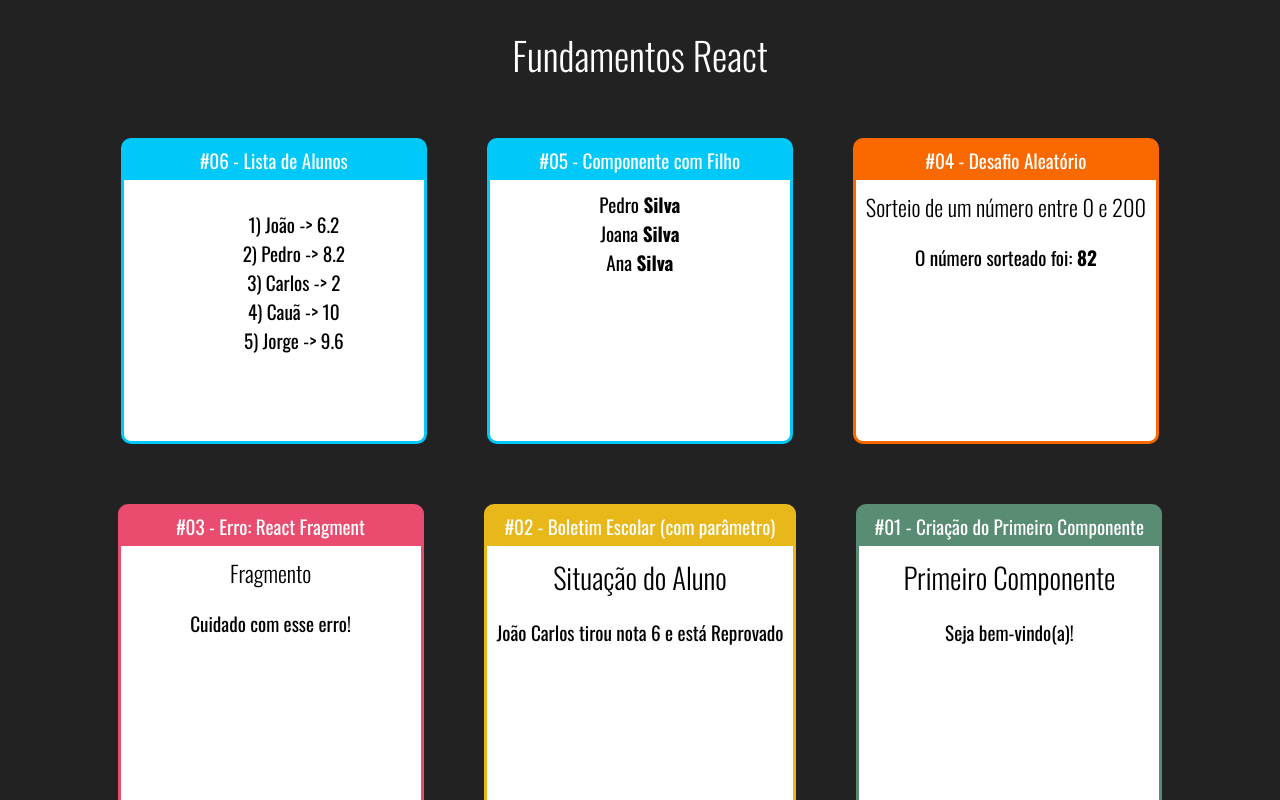
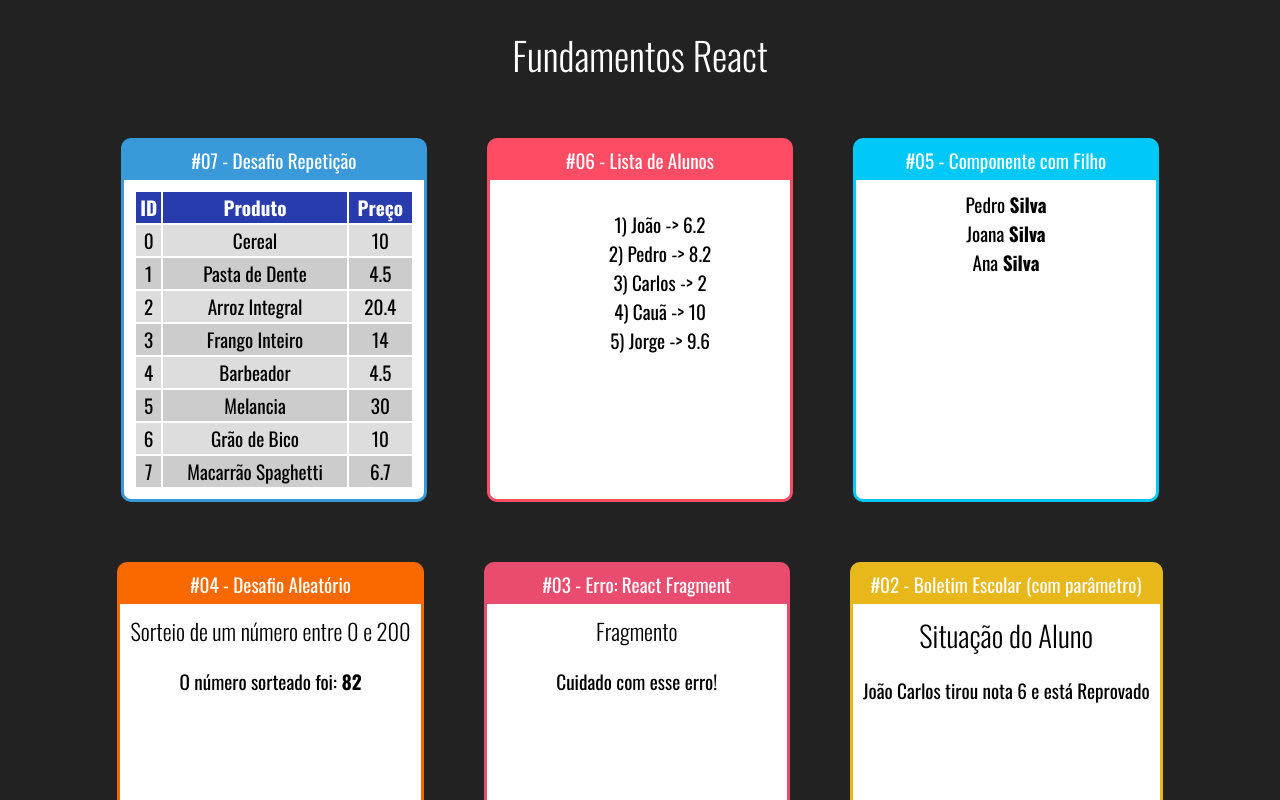
Before and after one commit to estevan324/fundamentos-react, a React (Create React App) app in the folder fundamentos-react/: page / in a window 1280 px wide. Shown: the top 800 px of the page. Built offline with nearby package versions, Linux system fonts and the light colour scheme.

Commit message:
Exercício: Criação do componente ListaProdutos onde irá exibir uma lista utilizando a função map para fazer um repetição de todos os produtos presentes no arquivo produtos.js

```diff
--- a/fundamentos-react/src/App.jsx
+++ b/fundamentos-react/src/App.jsx
@@ -8,6 +8,7 @@ import Card from './components/layout/Card'
 import Familia from './components/basicos/Familia'
 import FamiliaMembro from './components/basicos/FamiliaMembro'
 import ListaAlunos from './components/repeticao/ListaAlunos'
+import ListaProdutos from './components/repeticao/ListaProdutos'
 
 export default () => {
     return (
@@ -15,7 +16,11 @@ export default () => {
             <h1>Fundamentos React</h1>
             <div className='cards'>
 
-                <Card titulo='#06 - Lista de Alunos' color='#00C8F8'>
+                <Card titulo='#07 - Desafio Repetição' color='#3A9AD9'>
+                    <ListaProdutos></ListaProdutos>
+                </Card>
+
+                <Card titulo='#06 - Lista de Alunos' color='#FF4C65'>
                     <ListaAlunos></ListaAlunos>
                 </Card>
 
--- /dev/null
+++ b/fundamentos-react/src/components/repeticao/ListaProdutos.css
@@ -0,0 +1,16 @@
+.tabela-produtos table{
+    width: 100%;
+}
+
+.tabela-produtos th{
+    background-color: #283cae;
+    color: #fff;
+}
+
+.tabela-produtos .par{
+    background-color: #ddd;
+}
+
+.tabela-produtos .impar{
+    background-color: #ccc;
+}
--- /dev/null
+++ b/fundamentos-react/src/components/repeticao/ListaProdutos.jsx
@@ -0,0 +1,27 @@
+import './ListaProdutos.css'
+import produtos from '../../data/produtos'
+
+export default () => {
+    const produtosJSX = produtos.map((produto, i) => {
+        return (
+            <tr className={ i % 2 == 0 ? 'par' : 'impar'} key={produto.id}>
+                <td>{produto.id}</td>
+                <td>{produto.nome}</td>
+                <td>{produto.preco}</td>
+            </tr>
+        )
+    })
+
+    return (
+        <div className='tabela-produtos'>
+            <table>
+                <tr>
+                    <th>ID</th>
+                    <th>Produto</th>
+                    <th>Preço</th>
+                </tr>
+                {produtosJSX}
+            </table>
+        </div>
+    )
+}
--- /dev/null
+++ b/fundamentos-react/src/data/produtos.js
@@ -0,0 +1,10 @@
+export default [
+    { id: 0, nome: 'Cereal', preco: 10},
+    { id: 1, nome: 'Pasta de Dente', preco: 4.5},
+    { id: 2, nome: 'Arroz Integral', preco: 20.4},
+    { id: 3, nome: 'Frango Inteiro', preco: 14},
+    { id: 4, nome: 'Barbeador', preco: 4.5},
+    { id: 5, nome: 'Melancia', preco: 30},
+    { id: 6, nome: 'Grão de Bico', preco: 10},
+    { id: 7, nome: 'Macarrão Spaghetti', preco: 6.7},
+]
```
